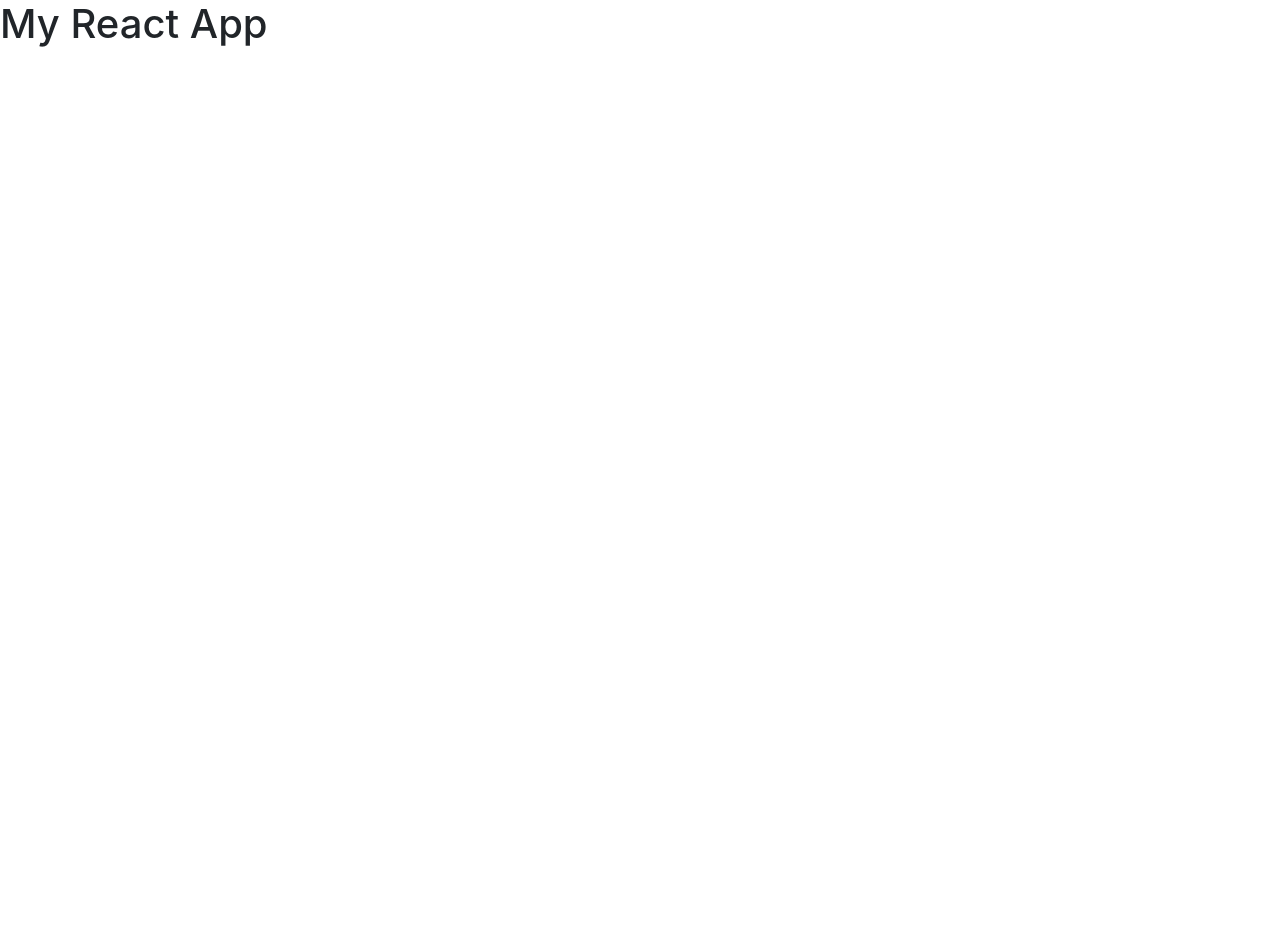
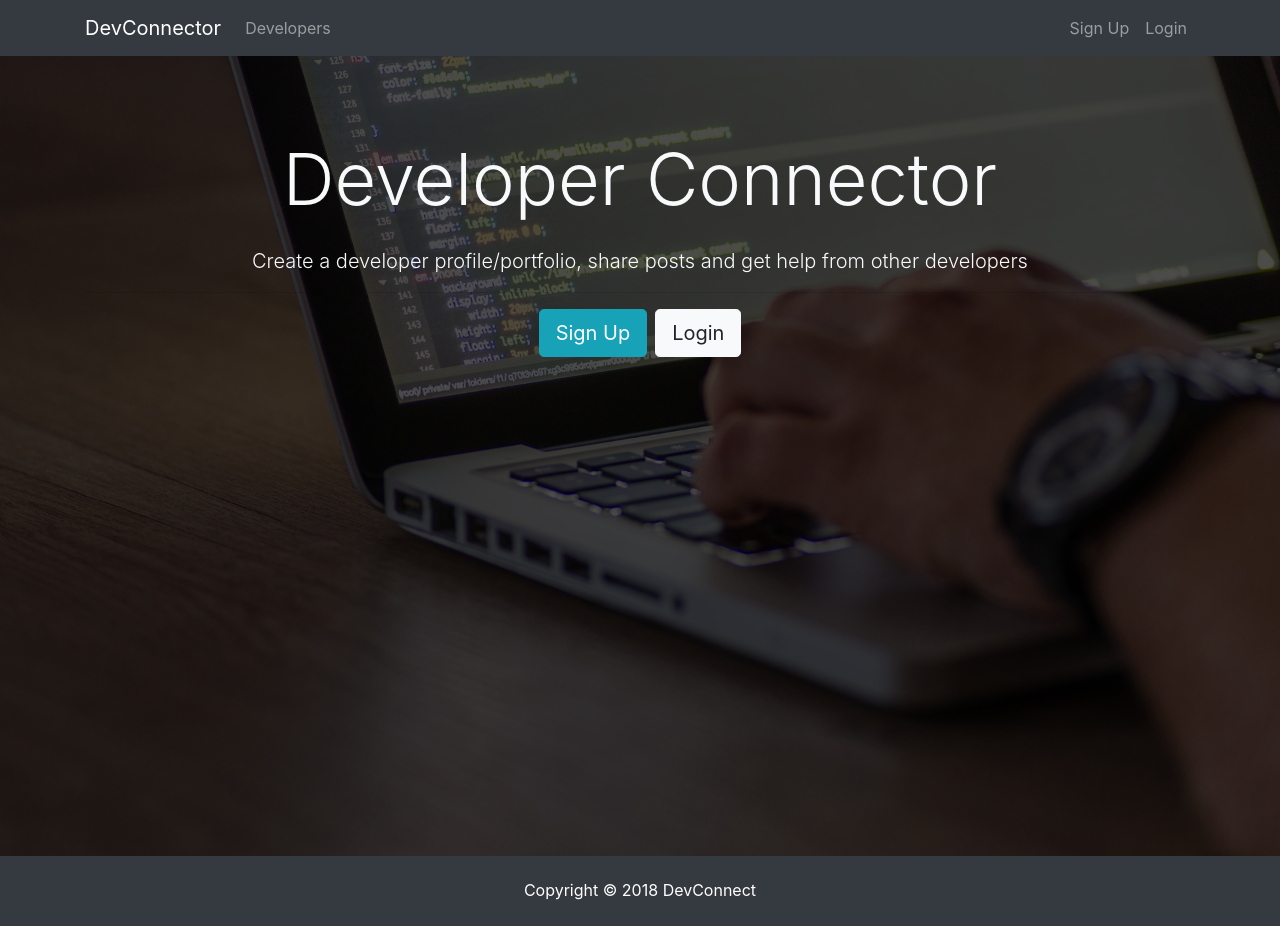
Before and after one commit to dgcohen/dev-connect, a React (Create React App) app in the folder client/: page / in a window 1280 px wide. Before the commit the page ends 800 px from the top, so only its background shows below. Built offline with nearby package versions, Linux system fonts and the light colour scheme.

Commit message:
Initiate header footer and landing comonents

```diff
--- a/client/src/App.js
+++ b/client/src/App.js
@@ -1,11 +1,18 @@
-import React, { Component } from 'react';
-import './App.css';
+import React, { Component } from "react";
+
+import Navbar from "./components/layout/Navbar";
+import Footer from "./components/layout/Footer";
+import Landing from "./components/layout/Landing";
+
+import "./App.css";
 
 class App extends Component {
   render() {
     return (
       <div className="App">
-       <h1>My React App</h1>
+        <Navbar />
+        <Landing />
+        <Footer />
       </div>
     );
   }
--- /dev/null
+++ b/client/src/components/layout/Footer.js
@@ -0,0 +1,9 @@
+ import React from 'react'
+
+ export default () => {
+   return (
+     <footer className="bg-dark text-white mt-5 p-4 text-center">
+      Copyright &copy; {new Date().getFullYear()} DevConnect
+     </footer>
+   )
+ }
--- /dev/null
+++ b/client/src/components/layout/Landing.js
@@ -0,0 +1,33 @@
+import React, { Component } from "react";
+
+class Landing extends Component {
+  render() {
+    return (
+      <div className="landing">
+        <div className="dark-overlay landing-inner text-light">
+          <div className="container">
+            <div className="row">
+              <div className="col-md-12 text-center">
+                <h1 className="display-3 mb-4">Developer Connector</h1>
+                <p className="lead">
+                  {" "}
+                  Create a developer profile/portfolio, share posts and get help
+                  from other developers
+                </p>
+                <hr />
+                <a href="register.html" className="btn btn-lg btn-info mr-2">
+                  Sign Up
+                </a>
+                <a href="login.html" className="btn btn-lg btn-light">
+                  Login
+                </a>
+              </div>
+            </div>
+          </div>
+        </div>
+      </div>
+    );
+  }
+}
+
+export default Landing;
--- /dev/null
+++ b/client/src/components/layout/Navbar.js
@@ -0,0 +1,34 @@
+import React, { Component } from "react";
+
+class Navbar extends Component {
+  render() {
+    return <nav className="navbar navbar-expand-sm navbar-dark bg-dark mb-4">
+    <div className="container">
+      <a className="navbar-brand" href="landing.html">DevConnector</a>
+      <button className="navbar-toggler" type="button" data-toggle="collapse" data-target="#mobile-nav">
+        <span className="navbar-toggler-icon"></span>
+      </button>
+
+      <div className="collapse navbar-collapse" id="mobile-nav">
+        <ul className="navbar-nav mr-auto">
+          <li className="nav-item">
+            <a className="nav-link" href="profiles.html"> Developers
+            </a>
+          </li>
+        </ul>
+
+        <ul className="navbar-nav ml-auto">
+          <li className="nav-item">
+            <a className="nav-link" href="register.html">Sign Up</a>
+          </li>
+          <li className="nav-item">
+            <a className="nav-link" href="login.html">Login</a>
+          </li>
+        </ul>
+      </div>
+    </div>
+  </nav>;
+  }
+}
+
+export default Navbar;
```
